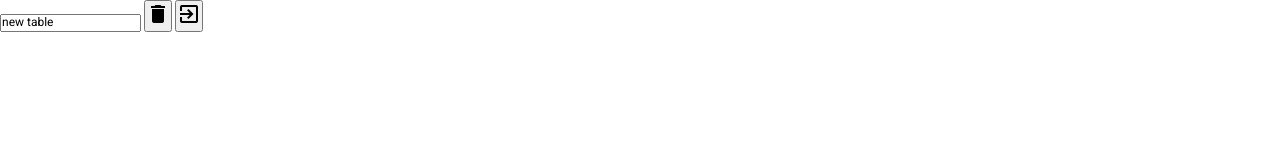
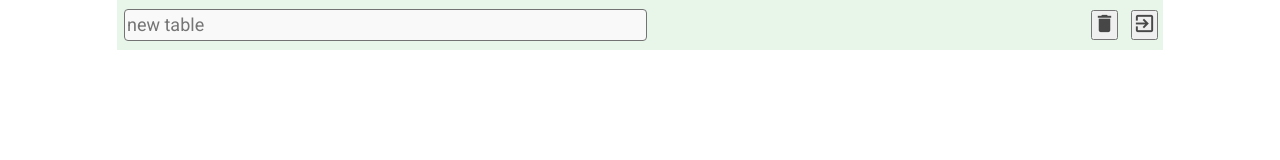
Before and after one commit to LenaRib/excel-js, a website built with webpack: page src/index.html in a window 1280 px wide. Built offline with nearby package versions, Linux system fonts and the light colour scheme.

Commit message:
scss header

```diff
--- a/src/index.html
+++ b/src/index.html
@@ -15,7 +15,12 @@
     <div id="app" class="container">
       <div class="excel">
         <header class="excel__header header-excel">
-          <input type="text" value="new table" class="header-excel__imput" />
+          <input
+            type="text"
+            placeholder="new table"
+            class="header-excel__imput"
+          />
+          <div class="header-excel__buttons">
             <button class="header-excel__button">
               <span class="material-icons"> delete </span>
             </button>
@@ -23,6 +28,7 @@
             <button class="header-excel__button">
               <span class="material-icons"> exit_to_app </span>
             </button>
+          </div>
         </header>
         <main>
           <div class="header-excel__toolbar"></div>
--- a/src/scss/_mixins.scss
+++ b/src/scss/_mixins.scss
@@ -0,0 +1,20 @@
+@mixin button($color: green) {
+  min-width: 3px;
+  text-align: center;
+  position: relative;
+  display: inline-block;
+  color: rgba(0, 0, 0, 0.7);
+
+  i {
+    font-size: 18px;
+  }
+
+  &:active,
+  .active {
+    color: $color;
+  }
+  &:hover {
+    background: #eee;
+    cursor: pointer;
+  }
+}
--- a/src/scss/_variables.scss
+++ b/src/scss/_variables.scss
@@ -0,0 +1,2 @@
+$header-height: 34px;
+$border-color: #c0c0c0;
--- a/src/scss/header.scss
+++ b/src/scss/header.scss
@@ -1,2 +1,47 @@
 @import 'variables';
 @import 'mixins';
+
+.excel {
+  &__header {
+    position: absolute;
+    width: 100%;
+    height: 100%;
+    left: 0;
+    top: 0;
+    height: $header-height;
+    justify-content: space-between;
+    display: flex;
+    align-items: center;
+    background: #e8f5e9;
+    min-height: 50px;
+    outline: none;
+  }
+}
+.header-excel {
+  &__imput {
+    margin: 2px 7px;
+    min-width: 250px;
+    min-height: 32px;
+    padding: 0px 2px;
+    background: #f9f9f9;
+    border: 1px solid #737373;
+    box-sizing: border-box;
+    border-radius: 4px;
+    width: 50%;
+    font-size: 18px;
+    &:focus {
+      color: #000;
+      border: 2px solid #1a73e8;
+    }
+    &:hover {
+      border: 1px solid $border-color;
+    }
+  }
+
+  &__buttons {
+  }
+  &__button {
+    margin: 0px 5px;
+    @include button(red);
+  }
+}
--- a/src/scss/index.scss
+++ b/src/scss/index.scss
@@ -16,12 +16,31 @@ body {
   font-size: 12px;
 }
 
+.container {
+  max-width: 1046px;
+  margin: 0px auto;
+  padding: 0 15px;
+  box-sizing: content-box;
+}
 .excel {
   position: relative;
-  &__header {
-  }
-  &__toolbar {
-  }
-  &__formula {
-  }
 }
+
+.material-icons {
+  font-family: 'Material Icons';
+  font-weight: normal;
+  font-style: normal;
+  font-size: 23px;
+  display: inline-block;
+  line-height: 1;
+  text-transform: none;
+  letter-spacing: normal;
+  word-wrap: normal;
+  white-space: nowrap;
+  direction: ltr;
+  -webkit-font-smoothing: antialiased;
+  text-rendering: optimizeLegibility;
+  -moz-osx-font-smoothing: grayscale;
+  font-feature-settings: 'liga';
+  background-color: none;
+}
```
Lines whose indentation alone changed are shown as unchanged.
